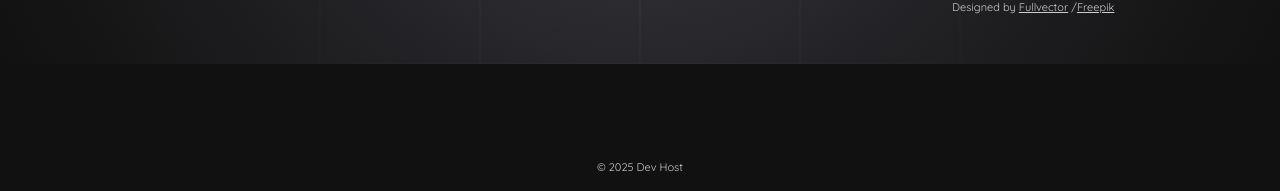
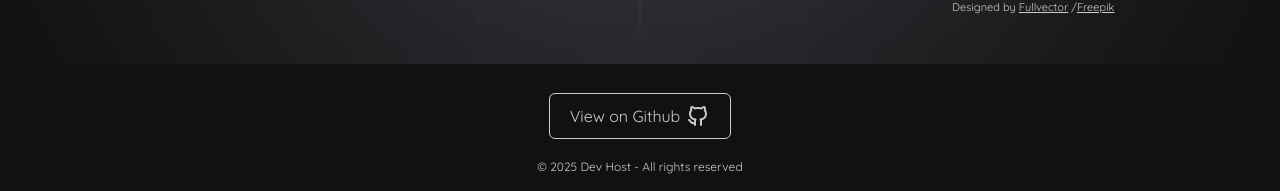
Before and after one commit to wellspr/devhost, a Next.js app: page / in a window 1280 px wide. Shown: the part 606-797 px from the top of the page. Built offline with nearby package versions, Linux system fonts and the light colour scheme.

Commit message:
added view on github button

```diff
--- a/src/app/(homepage)/layout/Footer/Footer.tsx
+++ b/src/app/(homepage)/layout/Footer/Footer.tsx
@@ -1,10 +1,21 @@
+import Link from "next/link";
 import "./footer.scss";
+import { IconBrandGithub } from "@tabler/icons-react";
 
 export const Footer = () => {
     return (
         <footer className="footer">
             <div className="footer__content">
-                <div className="footer__content__copy">&copy; 2025 Dev Host</div>
+                <div className="footer__content__links">
+                    <Link className="footer__content__links__link-github"
+                        href={"https://github.com/wellspr/devhost"}>
+                        <span>View on Github</span>
+                        <IconBrandGithub />
+                    </Link>
+                </div>
+                <div className="footer__content__copy">
+                    &copy; 2025 Dev Host - All rights reserved
+                </div>
             </div>
         </footer>
     );
--- a/src/app/(homepage)/layout/Footer/footer.scss
+++ b/src/app/(homepage)/layout/Footer/footer.scss
@@ -1,13 +1,38 @@
 .footer {
     width: 100vw;
-    display: flex;
-    justify-content: center;
     padding: 2rem;
-    font-size: 1.1rem;
 
-    &__copy {
-        width: 100%;
+    &__content {
         display: flex;
+        flex-direction: column;
         justify-content: center;
+        align-items: center;
+        gap: 2rem;
+
+        &__links {
+            &__link-github {
+                display: flex;
+                justify-content: center;
+                align-items: center;
+                gap: .6rem;
+                color: inherit;
+                text-decoration: none;
+                padding: 1rem 2rem;
+                border: .1rem solid;
+                border-radius: .6rem;
+
+                &:hover {
+                    background-color: rgba($color: #333, $alpha: .35);
+                    color: #fff;
+                }
+            }
+        }
+
+        &__copy {
+            width: 100%;
+            display: flex;
+            justify-content: center;
+            font-size: 1.2rem;
+        }
     }
 }
```
